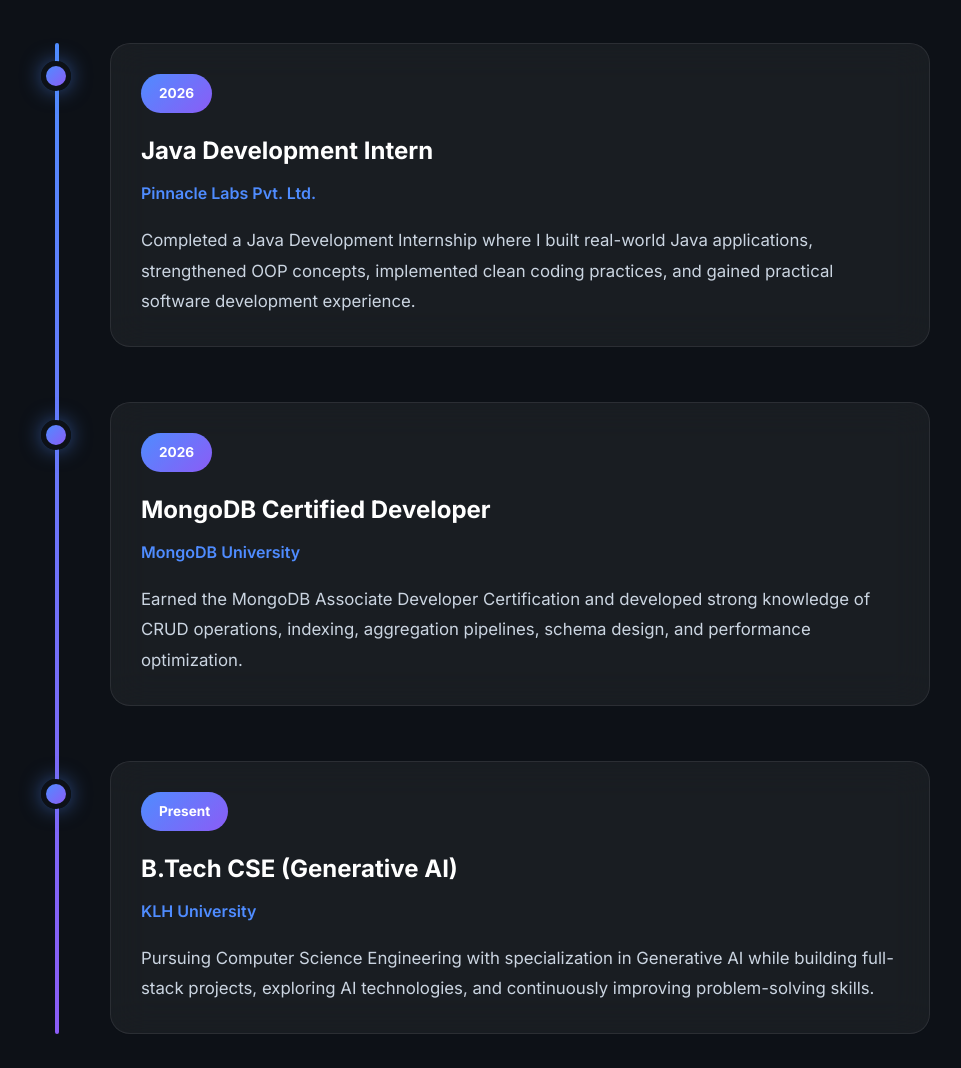
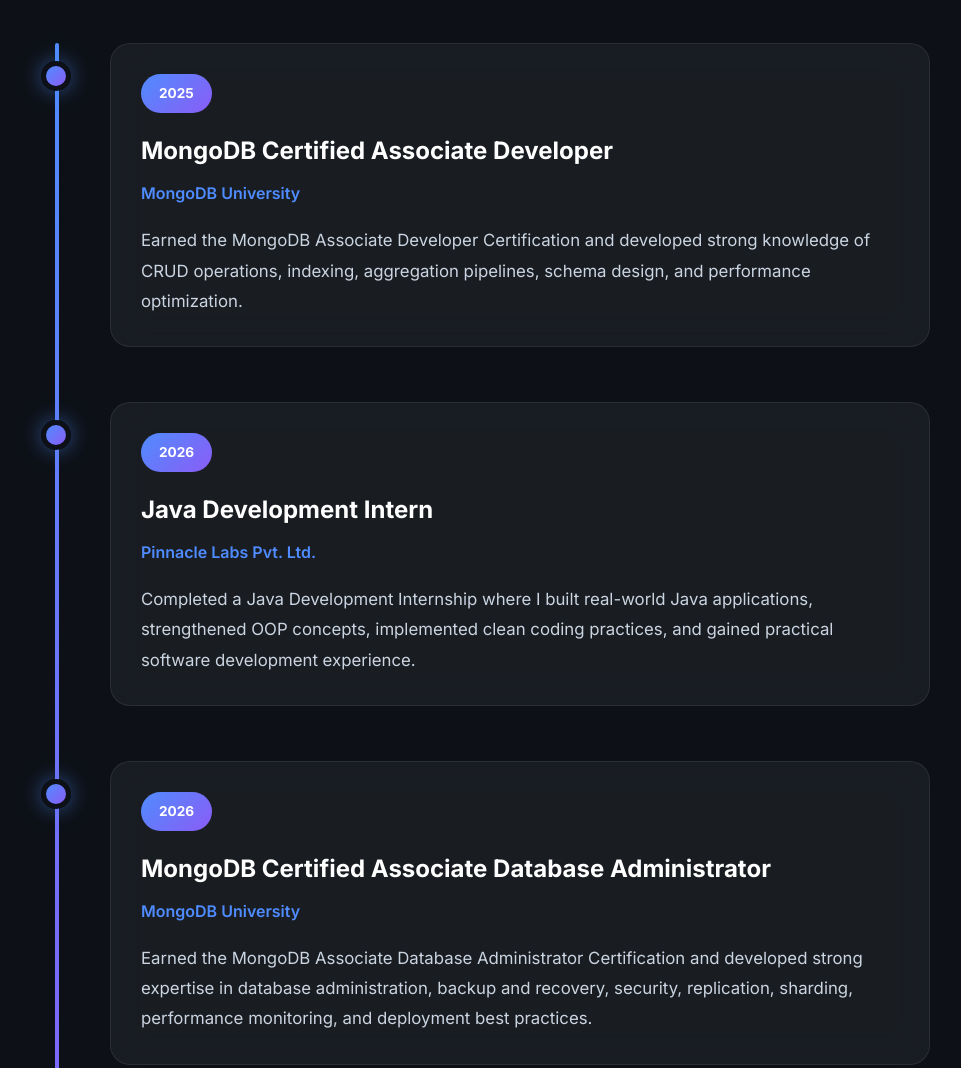
Before and after one commit to Sirireddy1910/SIRIREDDY_PORTFOLIO, a plain HTML site: page index.html in a window 1280 px wide. Shown: the part 6540-7608 px from the top of the page, without its empty margins (160-1121 px from the left). Drawn offline with nearby package versions, Linux system fonts and the light colour scheme.

```diff
--- a/index.html
+++ b/index.html
@@ -923,6 +923,32 @@
             <div class="timeline-content">
 
                 <span class="timeline-date">
+                    2025
+                </span>
+
+                <h3>MongoDB Certified Associate Developer</h3>
+
+                <h4>MongoDB University</h4>
+
+                <p>
+                    Earned the MongoDB Associate Developer Certification and
+                    developed strong knowledge of CRUD operations, indexing,
+                    aggregation pipelines, schema design, and performance optimization.
+                </p>
+
+            </div>
+
+        </div>
+
+        <!-- Experience 2 -->
+
+        <div class="timeline-item">
+
+            <div class="timeline-dot"></div>
+
+            <div class="timeline-content">
+
+                <span class="timeline-date">
                     2026
                 </span>
 
@@ -941,7 +967,7 @@
 
         </div>
 
-        <!-- Experience 2 -->
+        <!-- Experience 3 -->
 
         <div class="timeline-item">
 
@@ -953,21 +979,19 @@
                     2026
                 </span>
 
-                <h3>MongoDB Certified Developer</h3>
+                <h3>MongoDB Certified Associate Database Administrator</h3>
 
                 <h4>MongoDB University</h4>
 
                 <p>
-                    Earned the MongoDB Associate Developer Certification and
-                    developed strong knowledge of CRUD operations, indexing,
-                    aggregation pipelines, schema design, and performance optimization.
+                    Earned the MongoDB Associate Database Administrator Certification and developed strong expertise in database administration, backup and recovery, security, replication, sharding, performance monitoring, and deployment best practices.
                 </p>
 
             </div>
 
         </div>
 
-        <!-- Experience 3 -->
+        <!-- Experience 4 -->
 
         <div class="timeline-item">
 
```
